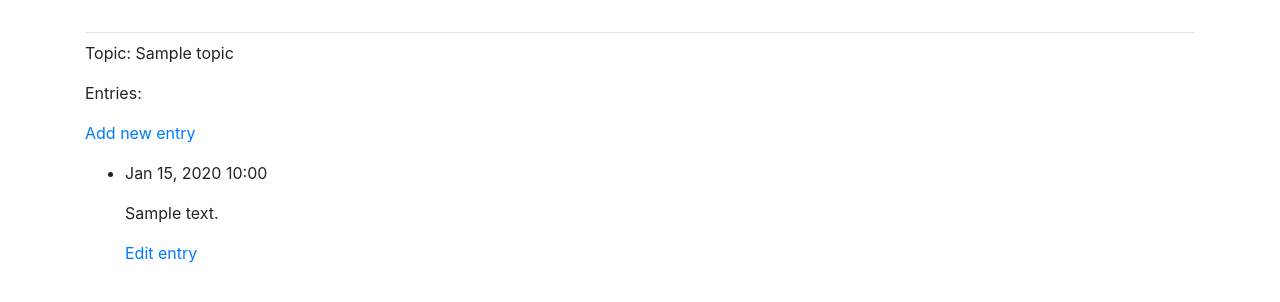
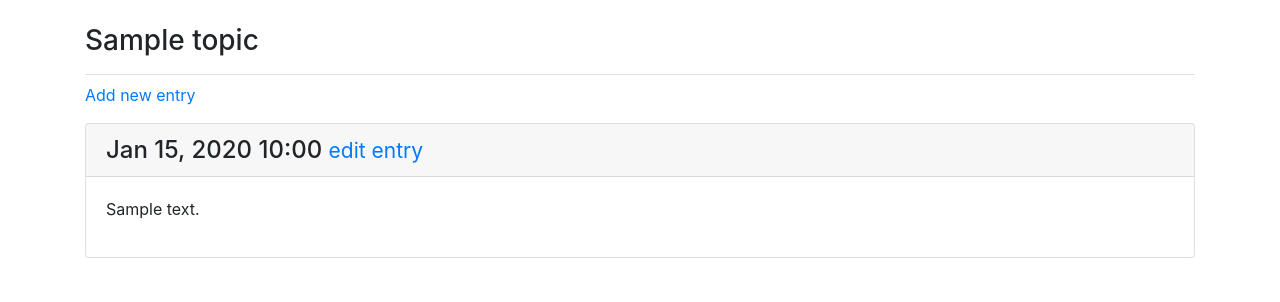
Before and after one commit to ewelinajablonska/learninglog, a Django app: template learning_log/templates/learning_log/topic.html in a window 1280 px wide. Shown: the part 58-360 px from the top of the page. Run offline with Django 3.2, Linux system fonts and the light colour scheme; the template is opened without the code that fills it: most values are stand-ins (such as "Sample title", 1, 10 or a date in 2020); some libraries are stand-ins or nearby versions.

Commit message:
restyle topic page

```diff
--- a/learning_log/templates/learning_log/topic.html
+++ b/learning_log/templates/learning_log/topic.html
@@ -1,26 +1,27 @@
 {% extends "learning_log/base.html" %}
 
+{% block page_header %}
+    <h3>{{ topic }}</h3>
+{% endblock page_header %}
+
 {% block content %}
-    <p>Topic: {{ topic }}</p>
-
-    <p>Entries:</p>
 
     <p>
         <a href="{% url 'learning_log:new_entry' topic.id %}">Add new entry</a>
     </p>
 
-    <ul>
     {% for entry in entries %}
-        <li>
-            <p>{{ entry.date_added|date:'M d, Y H:i' }}</p>
-            <p>{{ entry.text|linebreaks }}</p>
-            <p>
-                <a href="{% url 'learning_log:edit_entry' entry.id %}">Edit entry</a>
-            </p>
-        </li>
+        <div class="card mb-3">
+            <h4 class="card-header">
+                {{ entry.date_added|date:'M d, Y H:i' }}
+                <small><a href="{% url 'learning_logs:edit_entry' entry.id %}">edit entry</a></small>
+            </h4>
+            <div class="card-body">
+                {{ entry.text|linebreaks }}
+            </div>
+        </div>
     {% empty %}
-        <li>There are no enties for this topic yet. </li>
+        <p>There are no enties for this topic yet. </p>
     {% endfor %}
-    </ul>
 
 {% endblock content %}
```
